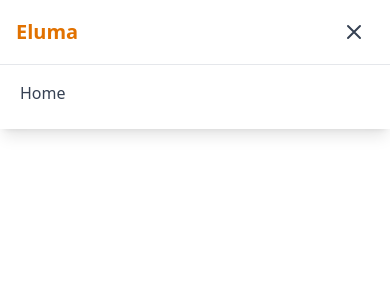
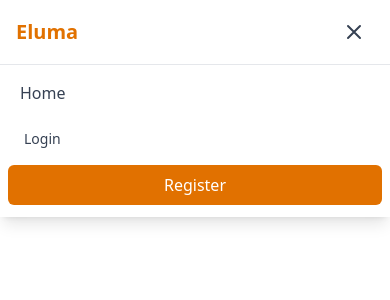
Before and after one commit to bharcode22/fe-eluma, a React (Vite) app: page / in a window 390 px wide. Both pictures are taken after a click on the button 354 px from the left and 32 px from the top of the page. Shown: the top 300 px of the page. Built offline with nearby package versions, Linux system fonts and the light colour scheme.

Commit message:
show login regis button at mobile

```diff
--- a/src/components/NavbarAdmin.jsx
+++ b/src/components/NavbarAdmin.jsx
@@ -16,9 +16,7 @@
 
     return (
         <div>
-            <button onClick={logout} className="btn btn-outline px-4" >
-                Logout
-            </button>
+            <button onClick={logout} className="btn btn-outline px-4" > Logout </button>
         </div>
     );
 }
--- a/src/components/NavbarLandingPage.jsx
+++ b/src/components/NavbarLandingPage.jsx
@@ -61,7 +61,6 @@
                         </button>
                     </div>
 
-                    {/* Mobile menu button */}
                     <div className="md:hidden flex items-center">
                         <button
                             onClick={() => setIsMenuOpen(!isMenuOpen)}
@@ -99,12 +98,13 @@
                             Home
                         </ScrollLink>
 
-                        {/* Auth Buttons - Mobile */}
-                        {isMenuOpen && (
-                            <div className="hidden md:flex items-center space-x-2">
+                        <div className="flex flex-col space-y-2 mt-2">
                             <button
-                                    onClick={() => setIsLoginModalOpen(true)}
-                                    className="px-4 py-2 text-sm font-medium text-gray-700 hover:text-amber-600 transition-colors"
+                                onClick={() => {
+                                    setIsLoginModalOpen(true);
+                                    setIsMenuOpen(false);
+                                }}
+                                className="px-4 py-2 text-sm font-medium text-gray-700 hover:text-amber-600 transition-colors text-left"
                             >
                                 Login
                             </button>
@@ -114,12 +114,11 @@
                                     setIsRegisterModalOpen(true);
                                     setIsMenuOpen(false);
                                 }}
-                                    className="block px-3 py-2 rounded-md text-base font-medium text-white bg-amber-600 hover:bg-amber-700 transition-colors w-full text-center"
+                                className="px-4 py-2 rounded-md text-base font-medium text-white bg-amber-600 hover:bg-amber-700 transition-colors text-center"
                             >
                                 Register
                             </button>
                         </div>
-                        )}
                     </div>
                 </div>
             )}
--- a/src/views/auth/LoginModal.jsx
+++ b/src/views/auth/LoginModal.jsx
@@ -55,7 +55,7 @@
     if (!isOpen) return null;
 
     return (
-        <div className="fixed inset-0 bg-black bg-opacity-50 flex items-center justify-center z-50">
+        <div className="fixed inset-0 bg-slate-800/15 backdrop-blur-sm flex items-center justify-center z-50">
             <div className="bg-white rounded-lg p-6 w-full max-w-md">
                 <div className="flex justify-between items-center mb-4">
                     <h2 className="text-xl font-bold">Login</h2>
@@ -133,7 +133,7 @@
 
                 <div className="mt-4 text-center">
                     <p className="text-sm">
-                        Belum punya akun?{' '}
+                        Don't have an account yet?{' '}
                         <button
                             className="text-blue-500 hover:text-blue-800 font-medium"
                             onClick={() => {
@@ -141,7 +141,7 @@
                                 onRegisterClick();
                             }}
                         >
-                            Daftar disini
+                            Register
                         </button>
                     </p>
                 </div>
--- a/src/views/auth/RegisterModal.jsx
+++ b/src/views/auth/RegisterModal.jsx
@@ -48,7 +48,7 @@
     if (!isOpen) return null;
 
     return (
-        <div className="fixed inset-0 bg-black bg-opacity-50 flex items-center justify-center z-50">
+        <div className="fixed inset-0 bg-slate-800/15 backdrop-blur-sm flex items-center justify-center z-50">
             <div className="bg-white rounded-lg p-6 w-full max-w-md">
                 <div className="flex justify-between items-center mb-4">
                     <h2 className="text-xl font-bold">Register</h2>
```
Lines whose indentation alone changed are shown as unchanged.
